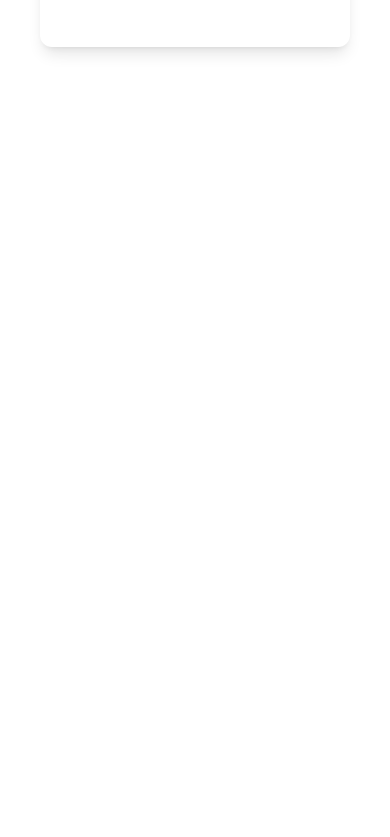
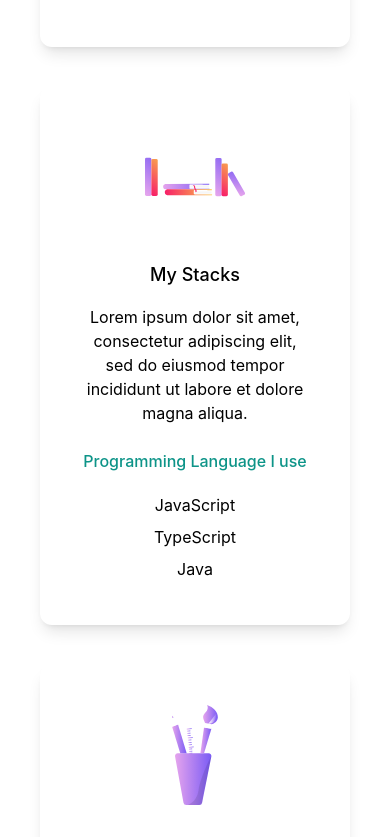
Before and after one commit to chaeikim-tech/portfolio, a Next.js app: page / in a window 390 px wide. Shown: the part 1927-2764 px from the top of the page. Before the commit the page ends 2014 px from the top, so only its background shows below. Built offline with nearby package versions, Linux system fonts and the light colour scheme.

Commit message:
Responsive Cards

```diff
--- a/pages/index.js
+++ b/pages/index.js
@@ -4,6 +4,9 @@ import { AiFillTwitterCircle, AiFillLinkedin, AiFillYoutube } from "react-icons/
 import Image from "next/image";
 import profilePic from "../public/dev.svg";
 import computerPic from "../public/computer.svg";
+import bookPic from "../public/books.svg";
+import toolPic from "../public/tools.svg";
+
 
 
 export default function Home() {
@@ -50,9 +53,27 @@ export default function Home() {
             <h3 className='text-3xl py-1'>It's Me</h3>
             <p className='text-md py-2 leading-8'>Lorem ipsum dolor sit amet, consectetur adipiscing elit, sed do eiusmod tempor <span className='text-teal-500'>incididunt</span> ut labore et dolore magna aliqua. Ut enim ad minim veniam, quis nostrud <span className='text-teal-500'>exercitation</span> ullamco laboris nisi ut aliquip ex ea commodo consequat. Duis aute irure dolor in reprehenderit in <span className='text-teal-500'>voluptate</span> velit esse cillum dolore eu fugiat nulla pariatur.</p>
           </div>
-          <div>
+          <div className='lg:flex gap-10'>
             <div className='text-center shadow-lg p-10 rounded-xl my-10 '>
               <Image src={computerPic} width={100} height={100} />
+              <h3 className='text-lg font-medium pt-7 pb-2'>My Stacks</h3>
+              <p className='py-2'>Lorem ipsum dolor sit amet, consectetur adipiscing elit, sed do eiusmod tempor incididunt ut labore et dolore magna aliqua.</p>
+              <h4 className='py-4 text-teal-600 font-medium'>Programming Language I use</h4>
+              <p className='py-1'>JavaScript</p>
+              <p className='py-1'>TypeScript</p>
+              <p className='py-1'>Java</p>
+            </div>
+            <div className='text-center shadow-lg p-10 rounded-xl my-10 '>
+              <Image src={bookPic} width={100} height={100} />
+              <h3 className='text-lg font-medium pt-7 pb-2'>My Stacks</h3>
+              <p className='py-2'>Lorem ipsum dolor sit amet, consectetur adipiscing elit, sed do eiusmod tempor incididunt ut labore et dolore magna aliqua.</p>
+              <h4 className='py-4 text-teal-600 font-medium'>Programming Language I use</h4>
+              <p className='py-1'>JavaScript</p>
+              <p className='py-1'>TypeScript</p>
+              <p className='py-1'>Java</p>
+            </div>
+            <div className='text-center shadow-lg p-10 rounded-xl my-10 '>
+              <Image src={toolPic} width={100} height={100} />
               <h3 className='text-lg font-medium pt-7 pb-2'>My Stacks</h3>
               <p className='py-2'>Lorem ipsum dolor sit amet, consectetur adipiscing elit, sed do eiusmod tempor incididunt ut labore et dolore magna aliqua.</p>
               <h4 className='py-4 text-teal-600 font-medium'>Programming Language I use</h4>
```
Also changed, not shown: public/tools.svg (added), 1 other file (tests, documents, lock files or other folders).
